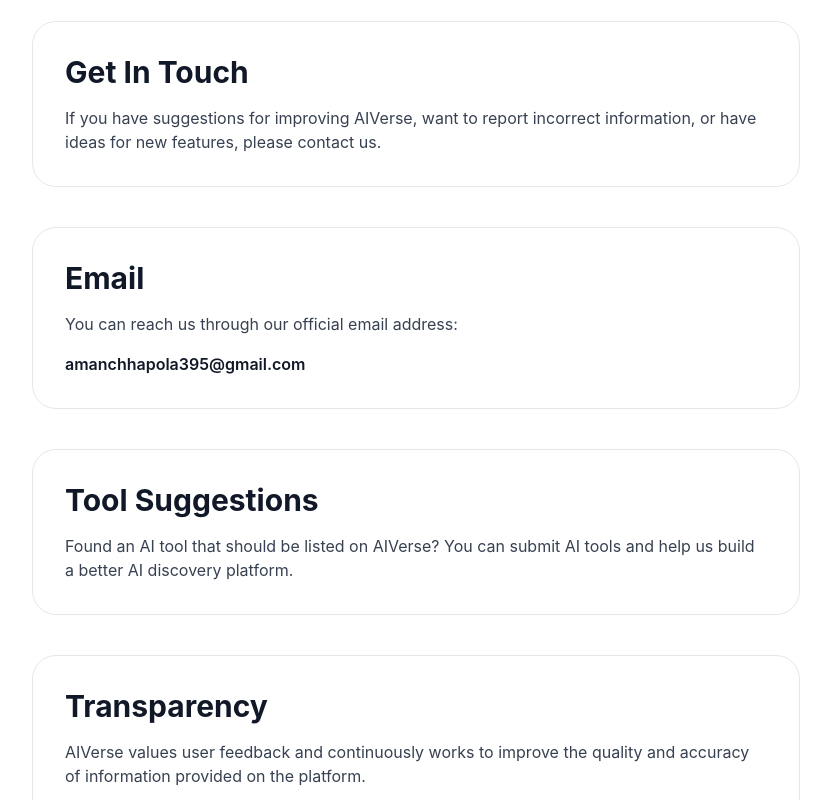
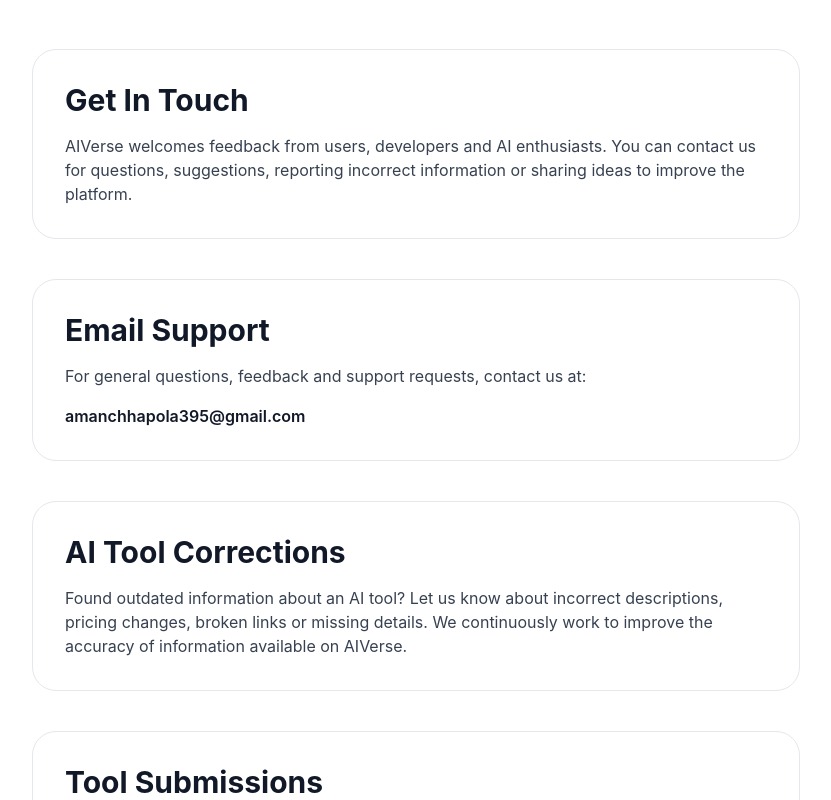
Before and after one commit to amankumar1648/AIVerse, a Next.js app: page /contact in a window 1280 px wide. Shown: the part 280-1080 px from the top of the page, without its empty margins (224-1055 px from the left). Built offline with nearby package versions, Linux system fonts and the light colour scheme; no server answers.

Commit message:
Improve contact page for trust and SEO

```diff
--- a/app/contact/page.tsx
+++ b/app/contact/page.tsx
@@ -1,5 +1,4 @@
 export default function ContactPage() {
-
   return (
     <main className="container-custom py-16">
 
@@ -10,8 +9,8 @@ export default function ContactPage() {
         </h1>
 
         <p className="mt-6 text-xl text-gray-600 max-w-3xl mx-auto">
-          Have questions, suggestions or feedback? We would love to
-          hear from you.
+          Have questions, suggestions, corrections or feedback?
+          We would love to hear from you.
         </p>
 
       </section>
@@ -27,47 +26,62 @@ export default function ContactPage() {
           </h2>
 
           <p className="text-gray-700">
-            If you have suggestions for improving AIVerse, want to
-            report incorrect information, or have ideas for new
-            features, please contact us.
+            AIVerse welcomes feedback from users, developers and AI
+            enthusiasts. You can contact us for questions, suggestions,
+            reporting incorrect information or sharing ideas to improve
+            the platform.
           </p>
 
         </div>
 
 
-
         <div className="border rounded-2xl p-8">
 
           <h2 className="text-3xl font-bold mb-4">
-            Email
+            Email Support
           </h2>
 
           <p className="text-gray-700">
-            You can reach us through our official email address:
+            For general questions, feedback and support requests,
+            contact us at:
           </p>
 
           <p className="mt-4 font-semibold">
-           amanchhapola395@gmail.com
+            amanchhapola395@gmail.com
           </p>
 
         </div>
 
 
+        <div className="border rounded-2xl p-8">
+
+          <h2 className="text-3xl font-bold mb-4">
+            AI Tool Corrections
+          </h2>
+
+          <p className="text-gray-700">
+            Found outdated information about an AI tool?
+            Let us know about incorrect descriptions, pricing changes,
+            broken links or missing details. We continuously work to
+            improve the accuracy of information available on AIVerse.
+          </p>
+
+        </div>
+
 
         <div className="border rounded-2xl p-8">
 
           <h2 className="text-3xl font-bold mb-4">
-            Tool Suggestions
+            Tool Submissions
           </h2>
 
           <p className="text-gray-700">
-            Found an AI tool that should be listed on AIVerse?
-            You can submit AI tools and help us build a better
-            AI discovery platform.
+            Developers and AI companies can suggest new tools for
+            inclusion in our directory through the tool submission page.
+            Every submission helps us expand the AIVerse database.
           </p>
 
         </div>
-
 
 
         <div className="border rounded-2xl p-8">
@@ -77,9 +91,10 @@ export default function ContactPage() {
           </h2>
 
           <p className="text-gray-700">
-            AIVerse values user feedback and continuously works to
-            improve the quality and accuracy of information provided
-            on the platform.
+            AIVerse provides information about third-party AI tools.
+            We do not own these services and users should verify the
+            latest features, pricing and availability from official
+            websites.
           </p>
 
         </div>
@@ -87,7 +102,6 @@ export default function ContactPage() {
 
       </section>
 
-
     </main>
   );
 }
```
